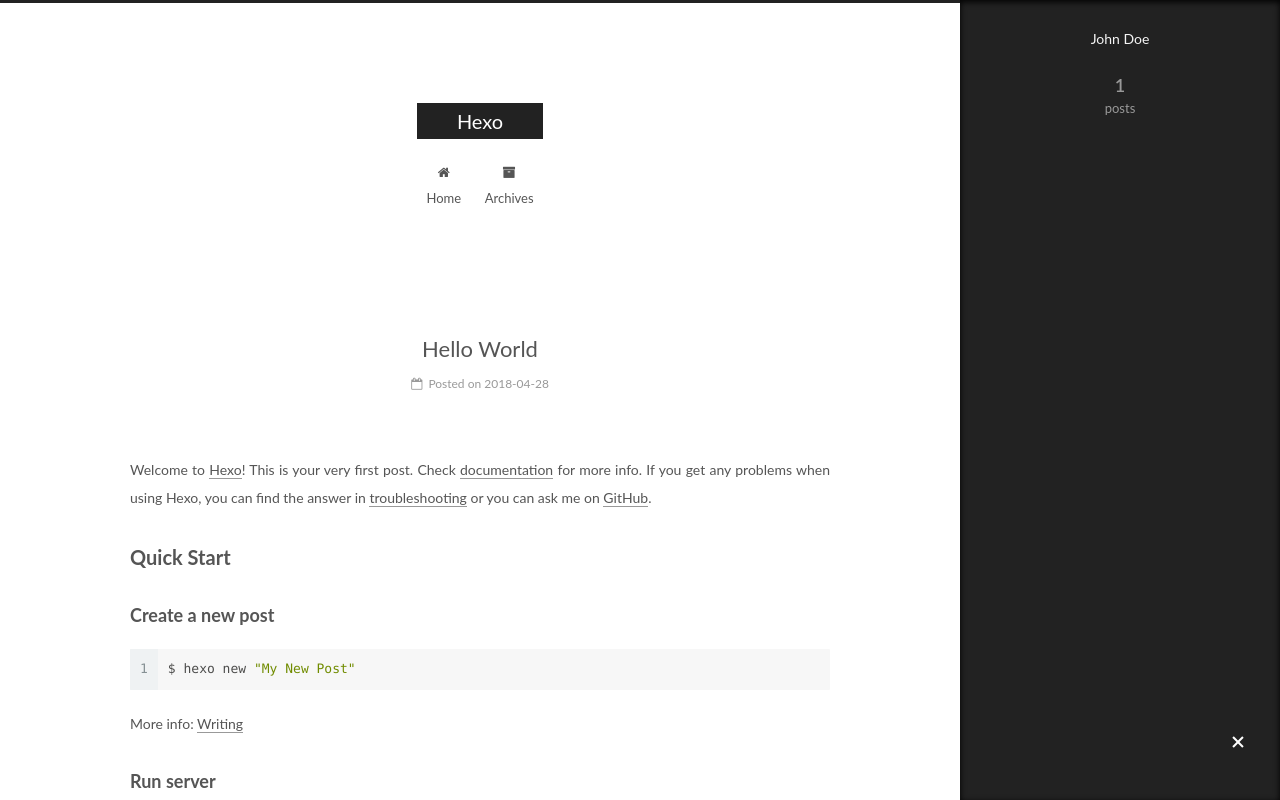
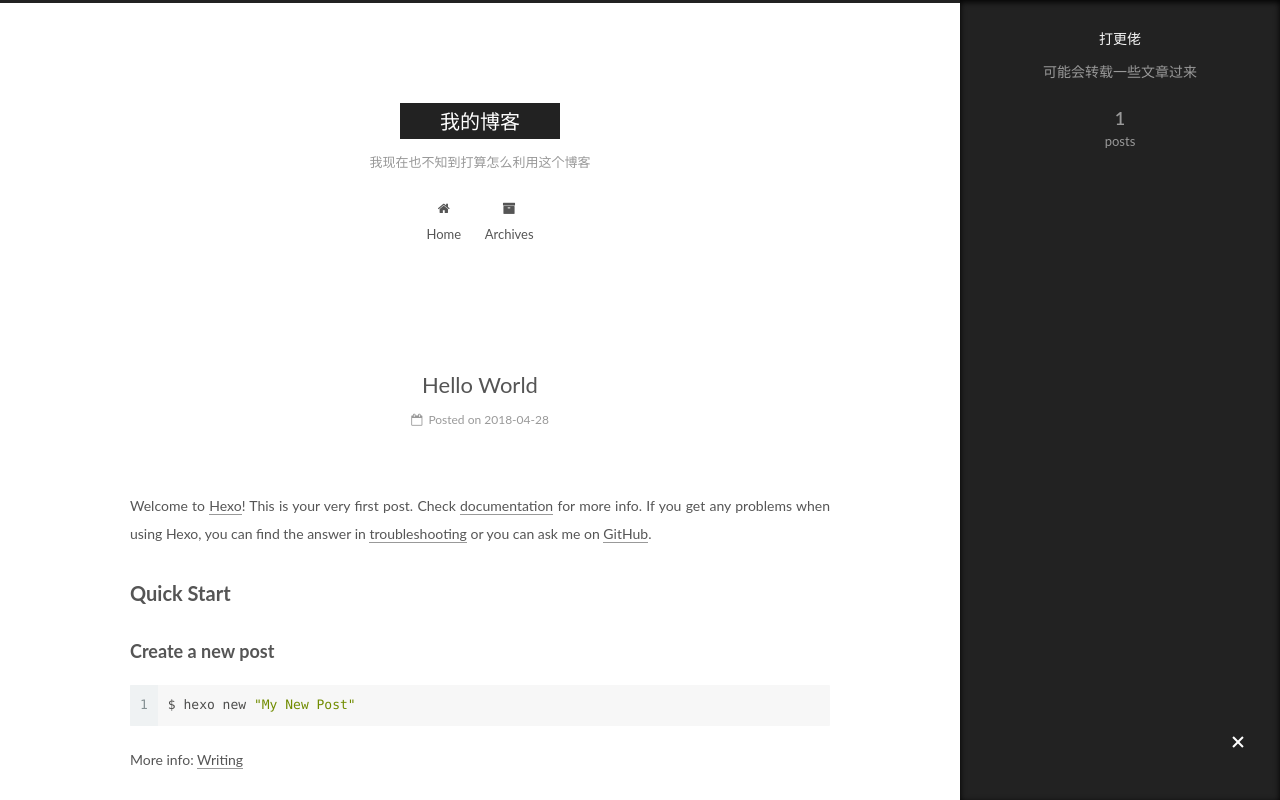
Before and after one commit to Wingban/wingban.github.io, a plain HTML site: page index.html in a window 1280 px wide. Both pictures are taken after a click on the element 1238 px from the left and 743 px from the top of the page. Shown: the top 800 px of the page. Drawn offline with Linux system fonts and the light colour scheme.

Commit message:
Site updated: 2018-04-28 23:12:15

```diff
--- a/css/main.css
+++ b/css/main.css
@@ -1822,7 +1822,7 @@ pre .javascript .function {
   width: 4px;
   height: 4px;
   border-radius: 50%;
-  background: #1b9544;
+  background: #e59587;
 }
 .links-of-blogroll {
   font-size: 13px;
--- a/index.html
+++ b/index.html
@@ -79,13 +79,16 @@
 
 
 
+<meta name="description" content="可能会转载一些文章过来">
 <meta property="og:type" content="website">
-<meta property="og:title" content="Hexo">
+<meta property="og:title" content="我的博客">
 <meta property="og:url" content="http://yoursite.com/index.html">
-<meta property="og:site_name" content="Hexo">
+<meta property="og:site_name" content="我的博客">
+<meta property="og:description" content="可能会转载一些文章过来">
 <meta property="og:locale" content="default">
 <meta name="twitter:card" content="summary">
-<meta name="twitter:title" content="Hexo">
+<meta name="twitter:title" content="我的博客">
+<meta name="twitter:description" content="可能会转载一些文章过来">
 
 
 
@@ -121,7 +124,7 @@
 
 
 
-  <title>Hexo</title>
+  <title>我的博客</title>
 
 
 
@@ -152,12 +155,12 @@
     <div class="custom-logo-site-title">
       <a href="/"  class="brand" rel="start">
         <span class="logo-line-before"><i></i></span>
-        <span class="site-title">Hexo</span>
+        <span class="site-title">我的博客</span>
         <span class="logo-line-after"><i></i></span>
       </a>
     </div>
 
-        <p class="site-subtitle"></p>
+        <p class="site-subtitle">我现在也不知到打算怎么利用这个博客</p>
 
   </div>
 
@@ -232,13 +235,13 @@
     <link itemprop="mainEntityOfPage" href="http://yoursite.com/2018/04/28/hello-world/">
 
     <span hidden itemprop="author" itemscope itemtype="http://schema.org/Person">
-      <meta itemprop="name" content="John Doe">
+      <meta itemprop="name" content="打更佬">
       <meta itemprop="description" content="">
       <meta itemprop="image" content="/images/avatar.gif">
     </span>
 
     <span hidden itemprop="publisher" itemscope itemtype="http://schema.org/Organization">
-      <meta itemprop="name" content="Hexo">
+      <meta itemprop="name" content="我的博客">
     </span>
 
 
@@ -379,8 +382,8 @@
         <div class="site-overview">
           <div class="site-author motion-element" itemprop="author" itemscope itemtype="http://schema.org/Person">
 
-              <p class="site-author-name" itemprop="name">John Doe</p>
-              <p class="site-description motion-element" itemprop="description"></p>
+              <p class="site-author-name" itemprop="name">打更佬</p>
+              <p class="site-description motion-element" itemprop="description">可能会转载一些文章过来</p>
           </div>
 
           <nav class="site-state motion-element">
@@ -435,7 +438,7 @@
   <span class="with-love">
     <i class="fa fa-user"></i>
   </span>
-  <span class="author" itemprop="copyrightHolder">John Doe</span>
+  <span class="author" itemprop="copyrightHolder">打更佬</span>
 
 
 </div>
```
Also changed, not shown: 2018/04/28/hello-world/index.html (+9 -9 lines), archives/2018/04/index.html (+12 -9 lines), archives/2018/index.html (+12 -9 lines), archives/index.html (+12 -9 lines).
